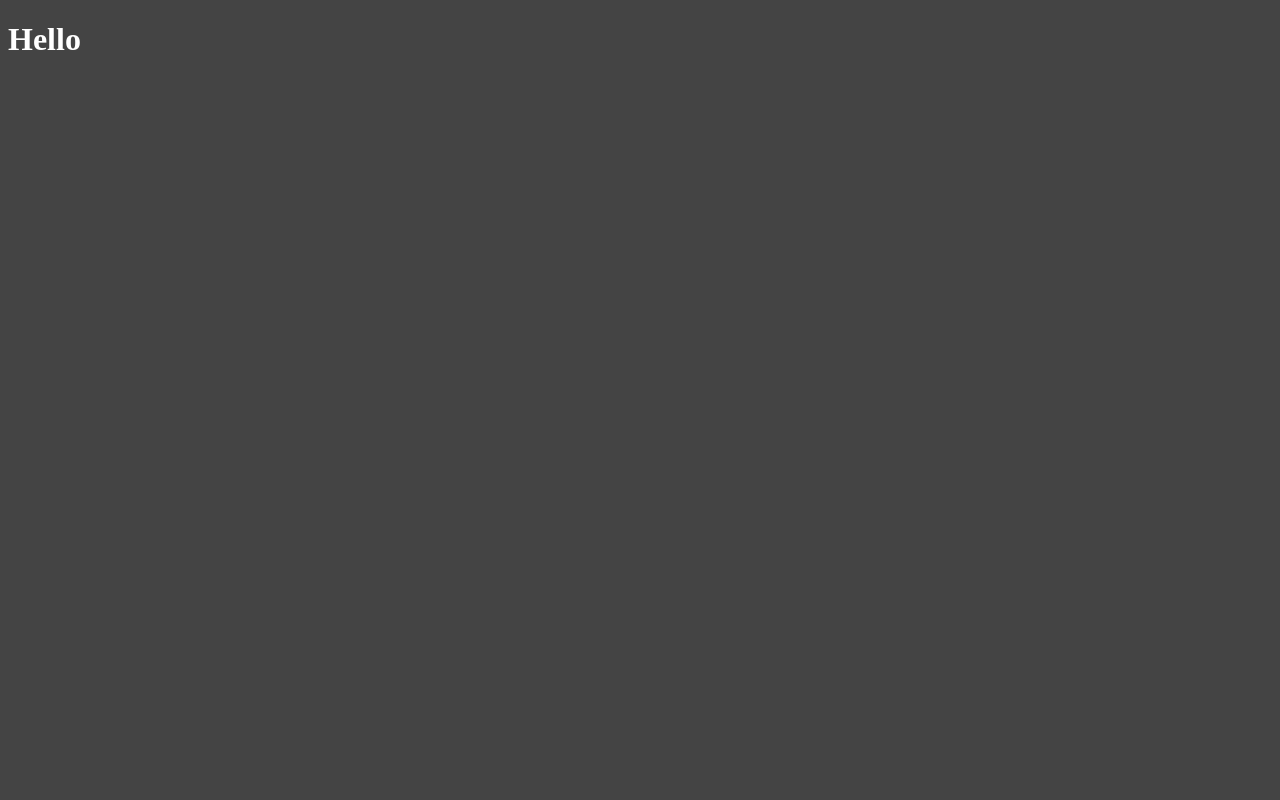
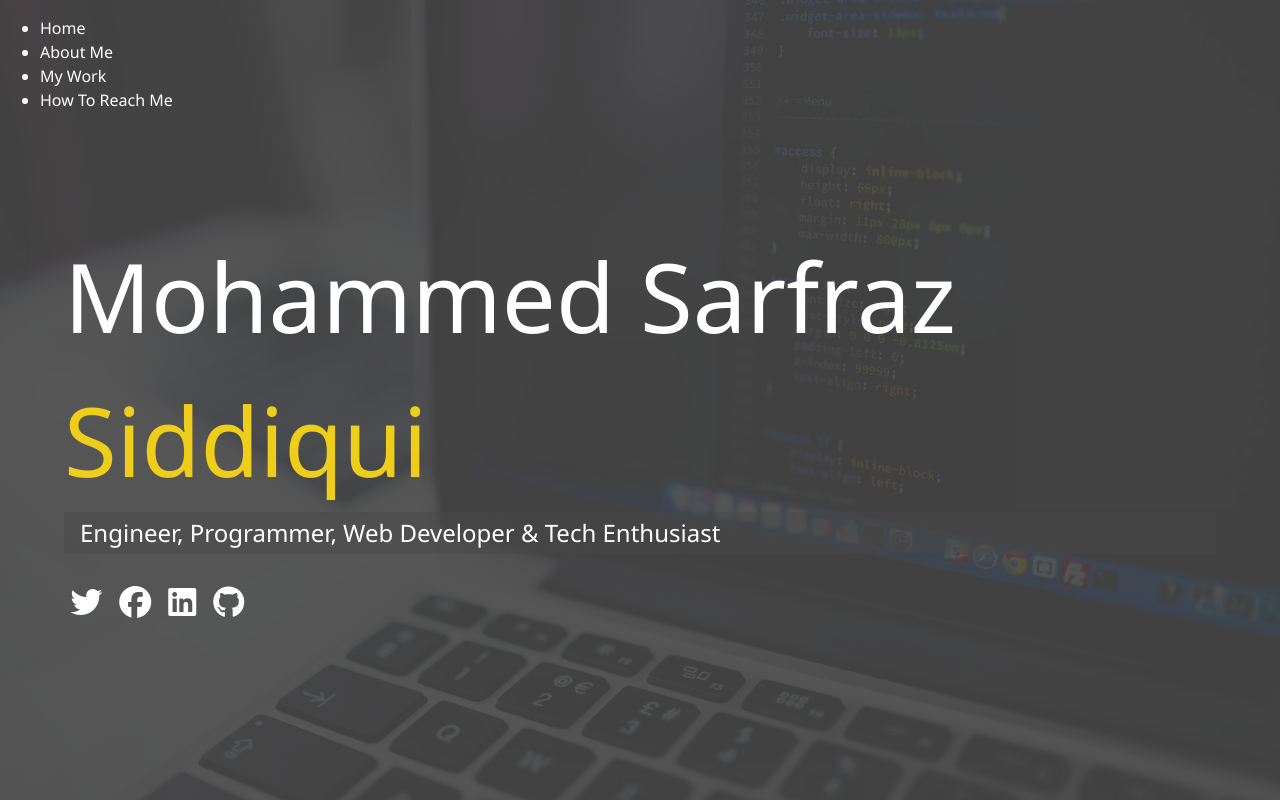
Before and after one commit to XsarfrazX/host-portfolio, a plain HTML site: page index.html in a window 1280 px wide. Drawn offline with Linux system fonts and the light colour scheme.

Commit message:
Main page setup

```diff
--- a/css/main.css
+++ b/css/main.css
@@ -1,3 +1,60 @@
+* {
+  box-sizing: border-box; }
+
 body {
   background: #444;
-  color: white; }
+  color: white;
+  height: 100%;
+  margin: 0;
+  font-family: 'Segoe UI', Tahoma, Geneva, Verdana, sans-serif;
+  line-height: 1.5; }
+  body#bg-img {
+    background: url(../img/background.jpg);
+    background-attachment: fixed;
+    background-size: cover; }
+    body#bg-img:after {
+      content: '';
+      position: absolute;
+      top: 0;
+      right: 0;
+      width: 100%;
+      height: 100%;
+      z-index: -1;
+      background: rgba(68, 68, 68, 0.9); }
+
+h1, h2, h3 {
+  margin: 0;
+  font-weight: 400; }
+  h1.lg-heading, h2.lg-heading, h3.lg-heading {
+    font-size: 6rem; }
+  h1.sm-heading, h2.sm-heading, h3.sm-heading {
+    margin-bottom: 2rem;
+    padding: 0.2rem 1rem;
+    background: rgba(73, 73, 73, 0.5); }
+
+a {
+  color: #fff;
+  text-decoration: none; }
+
+header {
+  position: fixed;
+  z-index: 2;
+  width: 100%; }
+
+.text-secondary {
+  color: #eece1a; }
+
+main {
+  padding: 4rem;
+  height: 100%; }
+  main .icons {
+    margin-top: 1rem; }
+    main .icons a {
+      padding: 0.4rem; }
+      main .icons a:hover {
+        color: #eece1a;
+        transition: all 0.5s ease-out; }
+  main#home {
+    overflow: hidden; }
+    main#home h1 {
+      margin-top: 20vh; }
--- a/index.html
+++ b/index.html
@@ -3,10 +3,68 @@
 <head>
     <meta charset="UTF-8">
     <meta name="viewport" content="width=device-width, initial-scale=1.0">
+    <link rel="stylesheet" href="https://use.fontawesome.com/releases/v5.2.0/css/all.css">
+    <script src="https://kit.fontawesome.com/3456f9d23a.js" crossorigin="anonymous"></script>
     <link rel="stylesheet" href="css/main.css">
     <title>Welcome To my Portfolio</title>
 </head>
-<body>
-    <h1>Hello </h1>
+
+
+<body id="bg-img">
+    <header>
+        <div class="menu-btn">
+            <div class="btn-line"></div>
+            <div class="btn-line"></div>
+            <div class="btn-line"></div>
+        </div>
+
+        <nav class="menu">
+            <div class="menu-branding">
+                <div class="portrait"></div>
+
+            </div>
+
+            <ul class="menu-nav">
+                <li class="nav-item">
+                    <a href="/" class="nav-link"> Home </a>
+                </li>
+                <li class="nav-item">
+                    <a href="/about.html" class="nav-link"> About Me </a>
+                </li>
+                <li class="nav-item">
+                    <a href="/work.html" class="nav-link"> My Work </a>
+                </li>
+                <li class="nav-item">
+                    <a href="/contact.html" class="nav-link"> How To Reach Me </a>
+                </li>
+
+            </ul>
+
+        </nav>
+    </header>
+
+    <main id="home">
+        <h1 class="lg-heading">Mohammed Sarfraz
+            <span class="text-secondary">Siddiqui</span>
+        </h1>
+
+        <h2 class="sm-heading">Engineer, Programmer, Web Developer & Tech Enthusiast</h2>
+
+        <div class="icons">
+            <a href="#!"> <i class="fab fa-twitter fa-2x"></i></a>
+            <a href="#!"> <i class="fab fa-facebook fa-2x"></i></a>
+            <a href="#!"> <i class="fab fa-linkedin fa-2x"></i></a>
+            <a href="#!"> <i class="fab fa-github fa-2x"></i></a>
+        </div>
+
+
+    </main>
+
+
+
+
+
+    <script src="js/main.js"></script>
+
 </body>
 </html>
```
Also changed, not shown: img/background.jpg (added), img/portrait.jpg (added), img/portrait_small.jpg (added), img/projects/project1.jpg (added), img/projects/project2.jpg (added), img/projects/project3.jpg (added), img/projects/project4.jpg (added), img/projects/project5.jpg (added), js/main.js (added).
